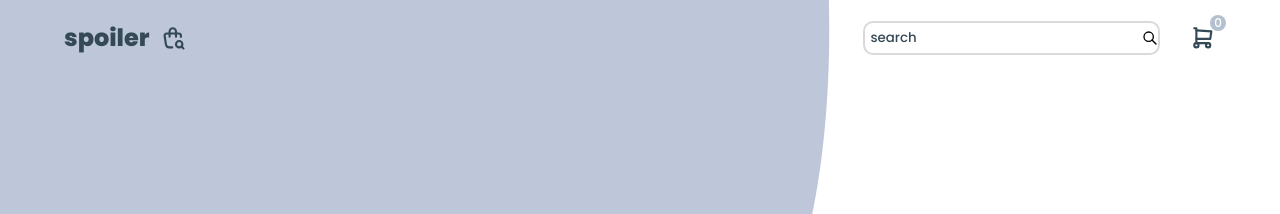
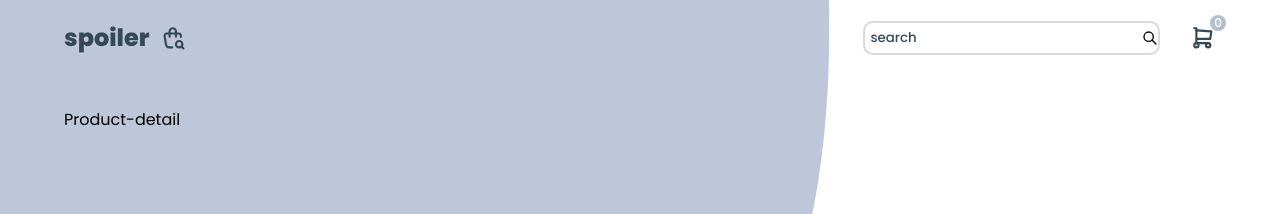
Before and after one commit to AleShini92/ecommerce, a React (Vite) app: page /product/1 in a window 1280 px wide. Before the commit this address had no page. Shown: the top 214 px of the page. Built offline with nearby package versions, Linux system fonts and the light colour scheme.

Commit message:
added details and folder contexts

```diff
--- a/src/App.jsx
+++ b/src/App.jsx
@@ -3,6 +3,7 @@ import { Route, Routes } from "react-router-dom";
 import Header from "./components/Header/Header";
 import Home from "./pages/Home";
 import Cart from "./pages/Cart";
+import Detail from "./pages/Detail";
 
 function App() {
   return (
@@ -11,6 +12,7 @@ function App() {
       <Routes>
         <Route path="/" element={<Home />} />
         <Route path="/cart" element={<Cart />} />
+        <Route path="/product/:id" element={<Detail />} />
       </Routes>
     </>
   );
--- /dev/null
+++ b/src/components/ProductDetail/ProductDetail.jsx
@@ -0,0 +1,12 @@
+import React from "react";
+import "./ProductDetail.scss";
+
+const ProductDetail = () => {
+    return (
+        <div className="">
+            Product-detail
+        </div>
+    )
+}
+
+export default ProductDetail
--- /dev/null
+++ b/src/pages/Detail.jsx
@@ -0,0 +1,12 @@
+import React from "react";
+import ProductDetail from "../components/ProductDetail/ProductDetail";
+
+const Detail = () => {
+    return (
+        <div className="detail-page">
+            <ProductDetail />
+        </div>
+    )
+}
+
+export default Detail
```
Also changed, not shown: src/contexts/ProductContext.jsx (added, +12 -0 lines), src/components/ProductDetail/ProductDetail.scss (added).
